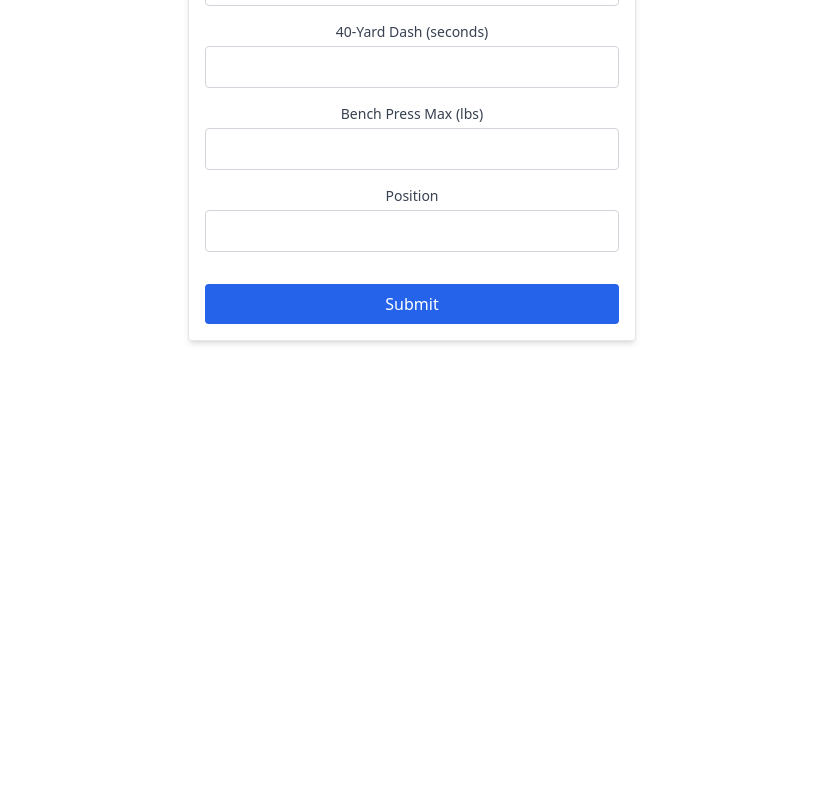
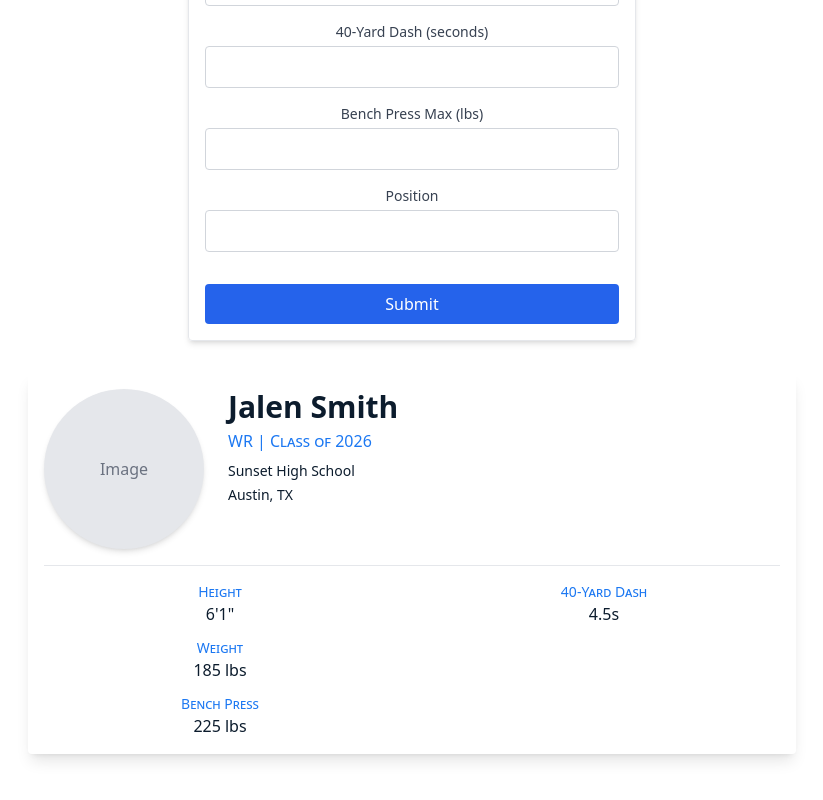
Before and after one commit to pnode40/oneshot-rebuild-final, a React (Vite) app in the folder client/: page / in a window 1280 px wide. Shown: the part 623-1423 px from the top of the page, without its empty margins (228-1051 px from the left). Before the commit the page ends 1012 px from the top, so only its background shows below. Built offline with nearby package versions, Linux system fonts and the light colour scheme.

Commit message:
Add styled ProfilePreview component with mock athlete data

```diff
--- a/client/src/App.tsx
+++ b/client/src/App.tsx
@@ -1,15 +1,29 @@
 import Layout from './components/Layout'; // Import the Layout component
 import ProfileInfoForm from './components/ProfileInfoForm'; // Import the form component
+import ProfilePreview from './components/ProfilePreview'; // Import the preview component
 import './App.css'
 
 function App() {
-  // const [count, setCount] = useState(0) // Keep or remove state as needed
+  // Mock data for the preview
+  const mockProfileData = {
+    fullName: "Jalen Smith",
+    position: "WR",
+    gradYear: "2026",
+    school: "Sunset High School",
+    cityState: "Austin, TX",
+    height: "6'1\"",
+    weight: "185 lbs",
+    fortyYardDash: "4.5s",
+    benchPress: "225 lbs",
+  };
 
   return (
     <Layout>
       <main>
         {/* <p>Welcome to OneShot</p> // Optionally remove placeholder */}
         <ProfileInfoForm />
+        <div className="my-8"> {/* Add some margin between form and preview */}</div>
+        <ProfilePreview {...mockProfileData} /> {/* Pass mock data as props */}
         {/* Add your main page content here */}
       </main>
     </Layout>
--- /dev/null
+++ b/client/src/components/ProfilePreview.tsx
@@ -0,0 +1,78 @@
+import React from 'react';
+
+interface ProfilePreviewProps {
+  fullName: string;
+  position: string;
+  gradYear: string;
+  school: string;
+  cityState: string;
+  height: string;
+  weight: string;
+  fortyYardDash: string;
+  benchPress: string;
+}
+
+const ProfilePreview: React.FC<ProfilePreviewProps> = ({
+  fullName = "Jalen Smith",
+  position = "WR",
+  gradYear = "2026",
+  school = "Sunset High School",
+  cityState = "Austin, TX",
+  height = "6'1\"",
+  weight = "185 lbs",
+  fortyYardDash = "4.5s",
+  benchPress = "225 lbs",
+}) => {
+
+  // Helper component for metric items
+  const MetricItem: React.FC<{ label: string; value: string }> = ({ label, value }) => (
+    <div>
+      <p className="text-oneshot-label text-sm font-medium" style={{ fontVariant: 'small-caps' }}>{label}</p>
+      <p className="text-oneshot-text font-medium">{value}</p>
+    </div>
+  );
+
+  return (
+    <div className="max-w-screen-md mx-auto p-4 bg-white rounded shadow-lg my-4">
+      <div className="flex flex-col md:flex-row items-center md:items-start">
+        {/* Circular Image Placeholder */}
+        <div className="flex-shrink-0 mb-4 md:mb-0 md:mr-6">
+          <div className="w-32 h-32 md:w-40 md:h-40 bg-gray-200 rounded-full shadow-md flex items-center justify-center">
+            <span className="text-gray-500">Image</span>
+          </div>
+        </div>
+
+        {/* Profile Info */}
+        <div className="flex-grow text-center md:text-left">
+          <h1 className="text-2xl md:text-3xl font-bold text-oneshot-text mb-1">{fullName}</h1>
+          <p className="text-oneshot-label font-medium mb-2" style={{ fontVariant: 'small-caps' }}>
+            {position} | Class of {gradYear}
+          </p>
+          <p className="text-oneshot-text text-sm mb-1">{school}</p>
+          <p className="text-oneshot-text text-sm mb-4">{cityState}</p>
+        </div>
+      </div>
+
+      {/* Divider */}
+      <hr className="border-gray-200 my-4" />
+
+      {/* Metrics Section */}
+      <div className="grid grid-cols-1 md:grid-cols-2 gap-x-8 gap-y-4">
+        {/* Column 1: Basic Info / Power */}
+        <div className="space-y-3">
+          <MetricItem label="Height" value={height} />
+          <MetricItem label="Weight" value={weight} />
+          <MetricItem label="Bench Press" value={benchPress} />
+        </div>
+
+        {/* Column 2: Speed / Position */}
+        <div className="space-y-3">
+          <MetricItem label="40-Yard Dash" value={fortyYardDash} />
+          {/* Add other relevant metrics here if needed */}
+        </div>
+      </div>
+    </div>
+  );
+};
+
+export default ProfilePreview;
--- a/client/tailwind.config.js
+++ b/client/tailwind.config.js
@@ -5,7 +5,13 @@ export default {
       "./src/**/*.{js,ts,jsx,tsx}",
     ],
     theme: {
-      extend: {},
+      extend: {
+        colors: {
+          'oneshot-text': '#0C1C2D',
+          'oneshot-label': '#1C78F2',
+        },
+        // Add Montserrat font family here if needed via theme.extend.fontFamily
+      },
     },
     plugins: [],
   };
```
